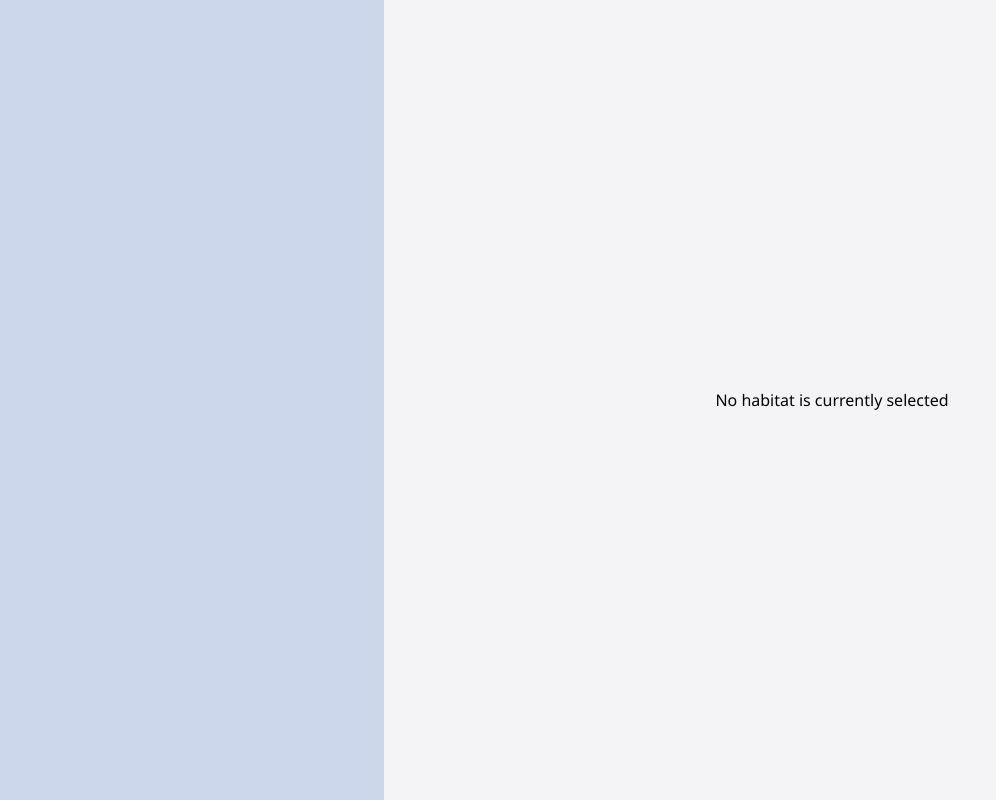
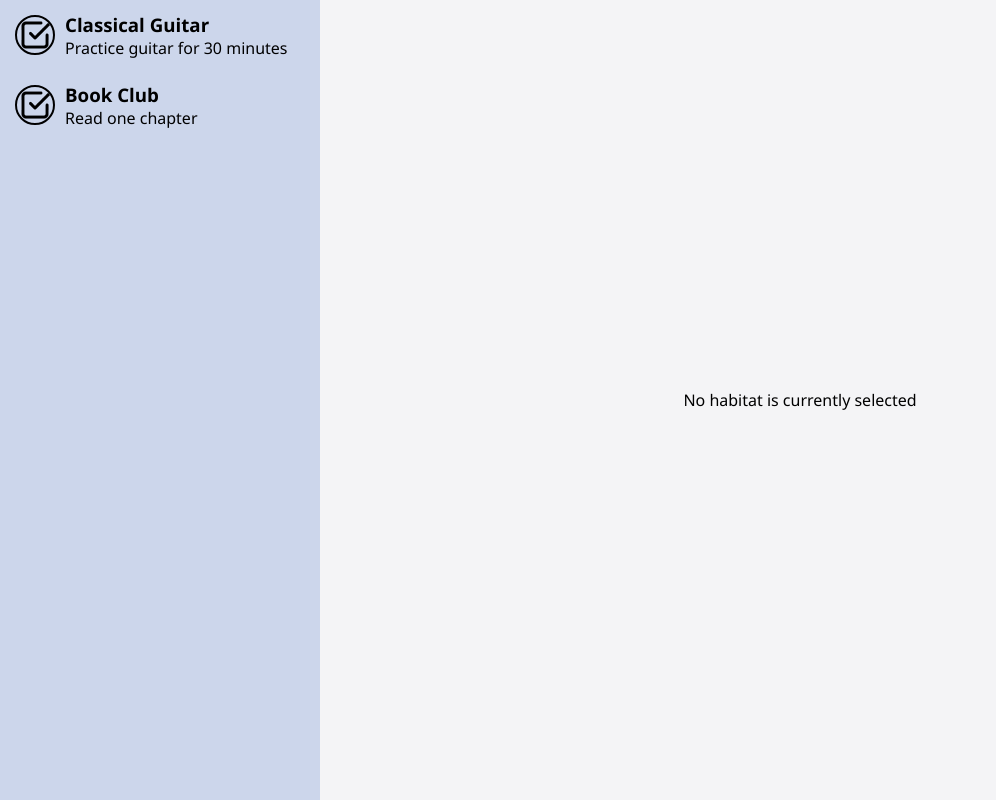
Before and after one commit to LiyuGT/HabitHero, a Flask app: page /habitats in a window 1280 px wide. Shown: the part 54-854 px from the top of the page, without its empty margins (0-996 px from the left). Run offline with Flask 3, Linux system fonts and the light colour scheme.

Commit message:
add basic static habitat items

```diff
--- a/flask_app/Static/styles.css
+++ b/flask_app/Static/styles.css
@@ -388,15 +388,39 @@ button {
 
 .sidebar {
     width: 400px;
-    max-width: 30%;
+    max-width: 25%;
+    display: flex;
+    flex-direction: column;
 }
 
 .habitat_view {
     right: 0;
-    min-width: 70%;
+    min-width: 75%;
     background-color: var(--offwhite);
 
 }
+
+.habitat_item {
+    display: flex;
+    align-items: center;
+    margin: 5px;
+}
+
+.habitat_icon {
+    max-width: 40px;
+    max-height: 40px;
+    margin: 10px;
+
+    object-fit: cover;
+    border-radius: 100%;
+    border: solid 2px black;
+
+    align-items: center;
+}
+
+/* .habitat_details {
+    text-overflow: ellipsis !important;
+} */
 
 .centered {
     display: flex;
--- a/flask_app/templates/habitats.html
+++ b/flask_app/templates/habitats.html
@@ -17,8 +17,22 @@
     </div>
     <main class="container_with_sidebar">
         <div class="sidebar">
+            <div class="habitat_item">
+                <img class="habitat_icon" src="static/images/checkmark.png">
+                <div class="habitat_details">
+                    <h3>Classical Guitar</h3>
+                    <p>Practice guitar for 30 minutes</p>
+                </div>
+            </div>
+            <div class="habitat_item">
+                <img class="habitat_icon" src="static/images/checkmark.png">
+                <div class="habitat_details">
+                    <h3>Book Club</h3>
+                    <p>Read one chapter</p>
+                </div>
+            </div>
+        </div>
 
-        </div>
         <div class="habitat_view centered">
             <p>No habitat is currently selected</p>
         </div>
```
